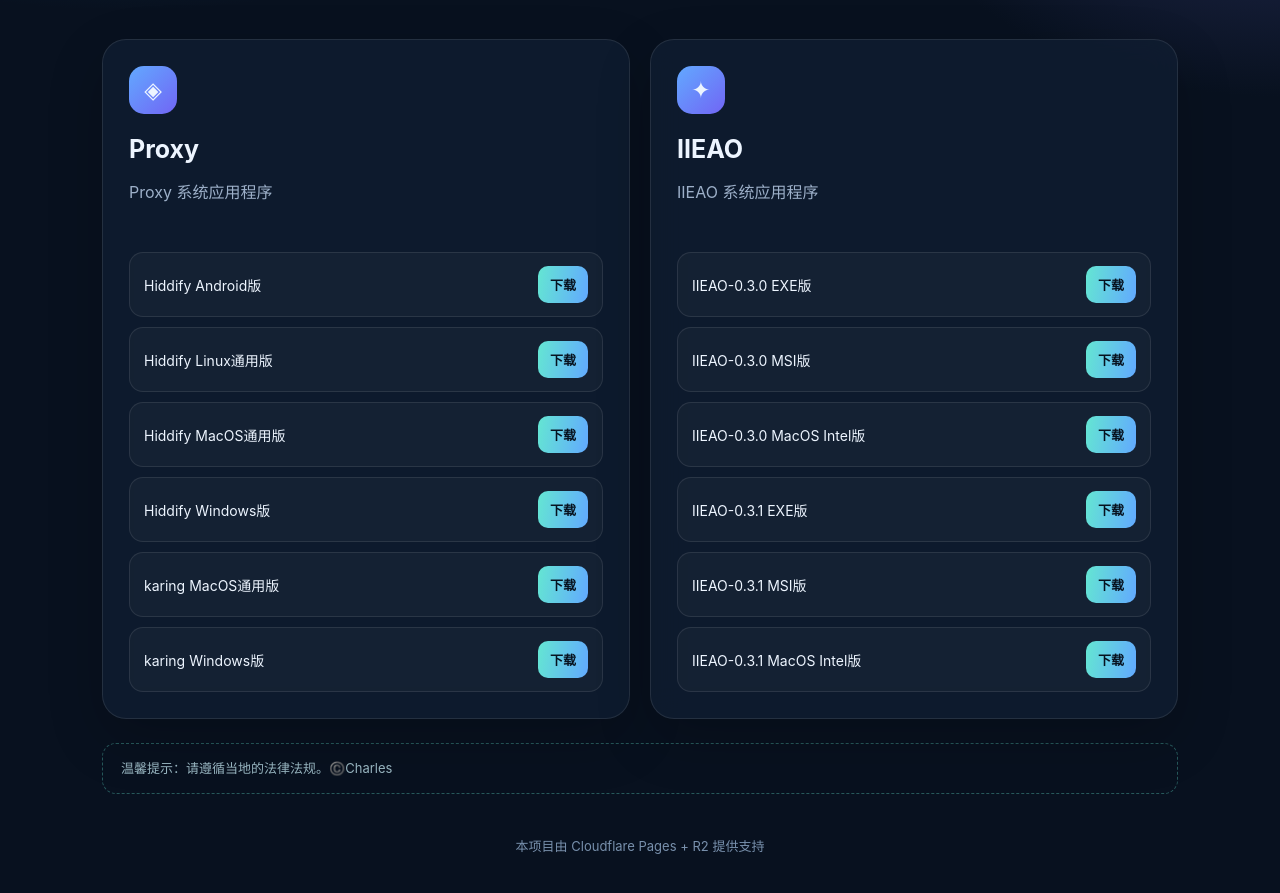
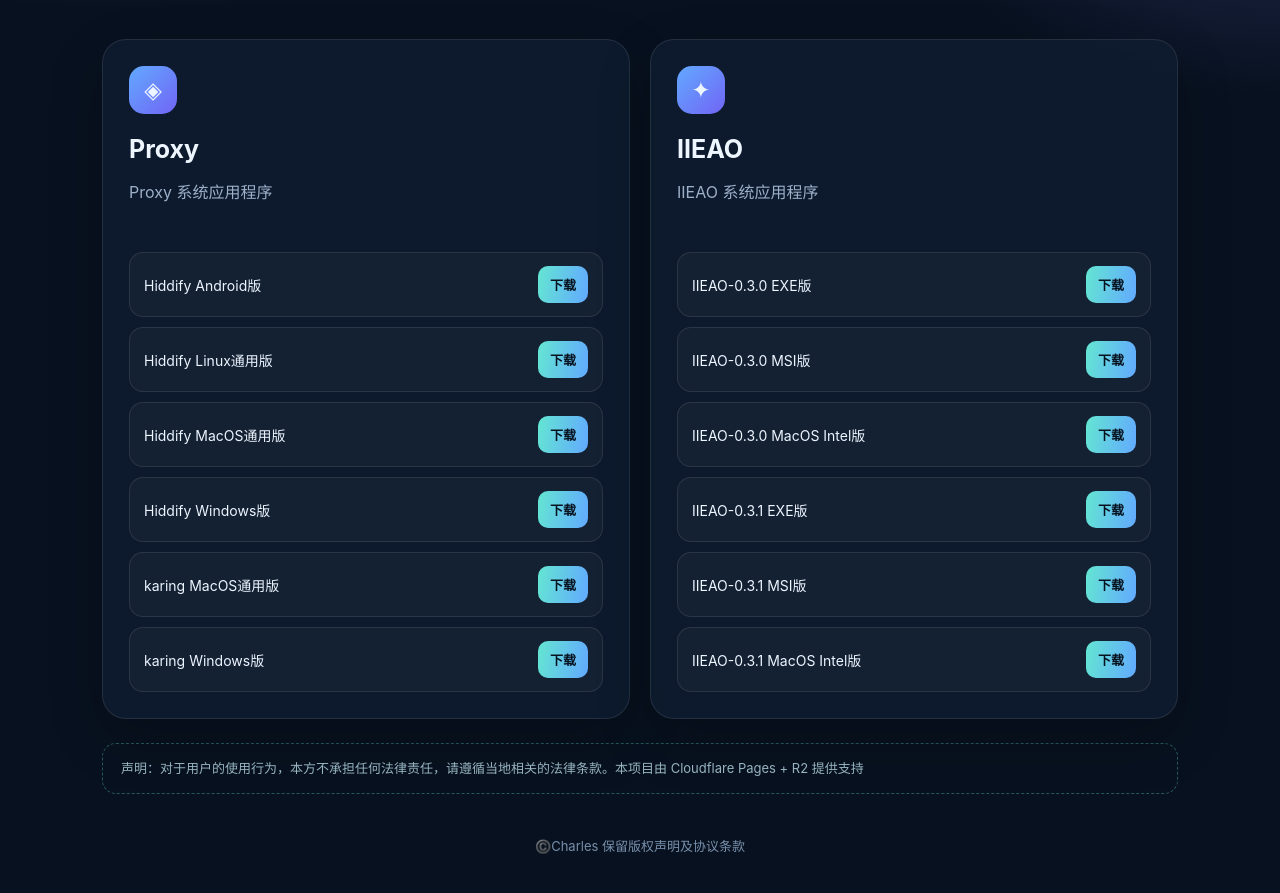
Before and after one commit to xuanxi369/Cloudflare-Date, a plain HTML site: page index.html in a window 1280 px wide. Shown: the part 203-1096 px from the top of the page. Drawn offline with Linux system fonts and the light colour scheme.

Commit message:
Update index.html

```diff
--- a/index.html
+++ b/index.html
@@ -15,8 +15,8 @@
 <body><main class="wrap">
   <section class="hero"><div><div class="eyebrow">Charles Download</div><h1>应用下载中心</h1><p>选择你的系统，获取最新、可靠的安装程序。</p></div><div class="badge">安全 · 快速 · 全球可用</div></section>
   <section id="app" class="grid"></section>
-  <div class="note">温馨提示：请遵循当地的法律法规。©️Charles</div>
-  <div class="footer">本项目由 Cloudflare Pages + R2 提供支持</div>
+  <div class="note">声明：对于用户的使用行为，本方不承担任何法律责任，请遵循当地相关的法律条款。本项目由 Cloudflare Pages + R2 提供支持</div>
+  <div class="footer"> ©️Charles  保留版权声明及协议条款 </div>
 </main>
 <script>
   // ====== 只需修改这里 ======
```
